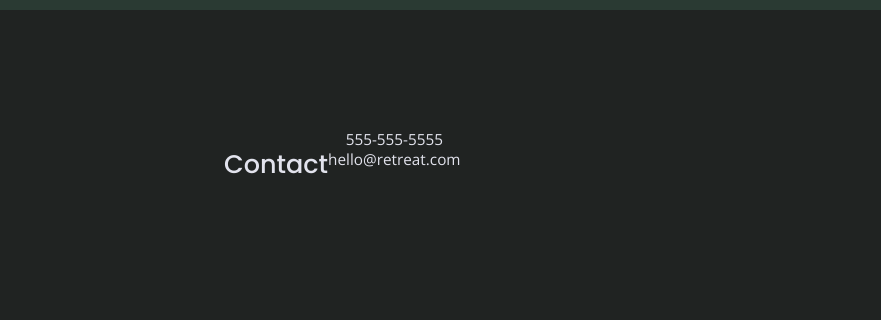
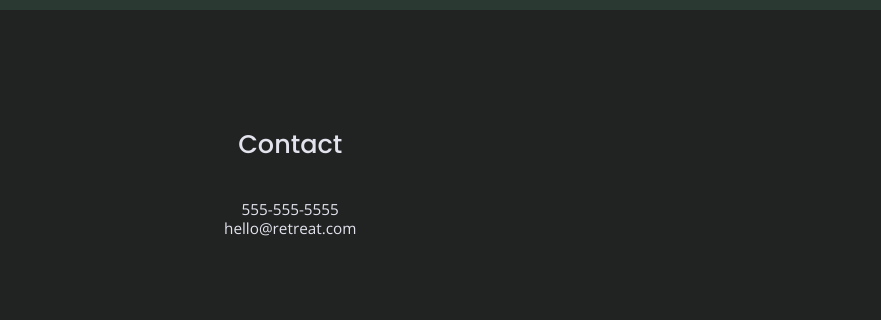
Before and after one commit to khuzca/unplugged-retreat, a website built with Parcel: page index.html in a window 1280 px wide. Shown: the part 2312-2632 px from the top of the page, 0-881 px from the left. Built offline with nearby package versions, Linux system fonts and the light colour scheme.

Commit message:
Contact revision

```diff
--- a/css/main.css
+++ b/css/main.css
@@ -761,14 +761,6 @@ input[type=button] {
         width: 80%;
     }
 
-    .contact {
-      display: flex;
-      justify-content: space-between;
-      align-items: flex-start;
-
-}
-
-
 .contact-content h4 {
     font-size: 1.5em;
   }
```
